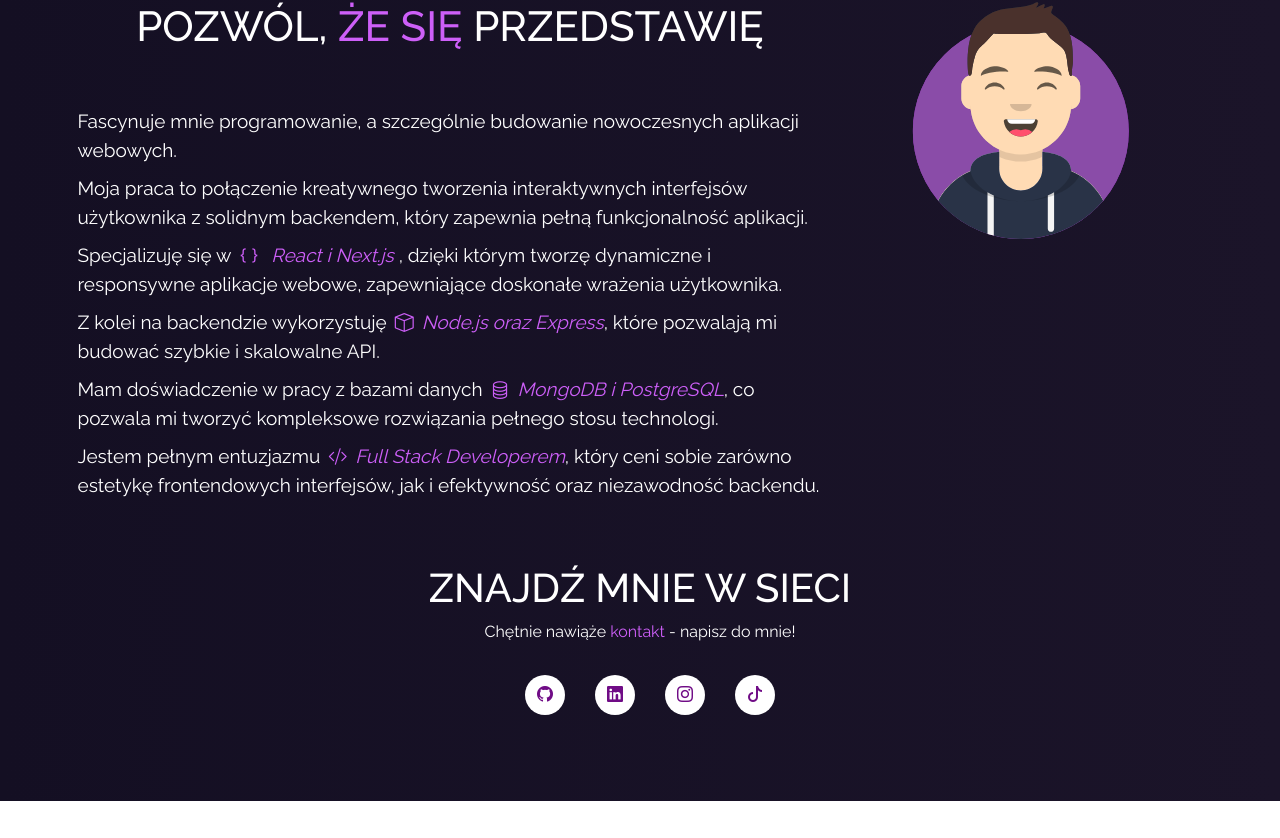
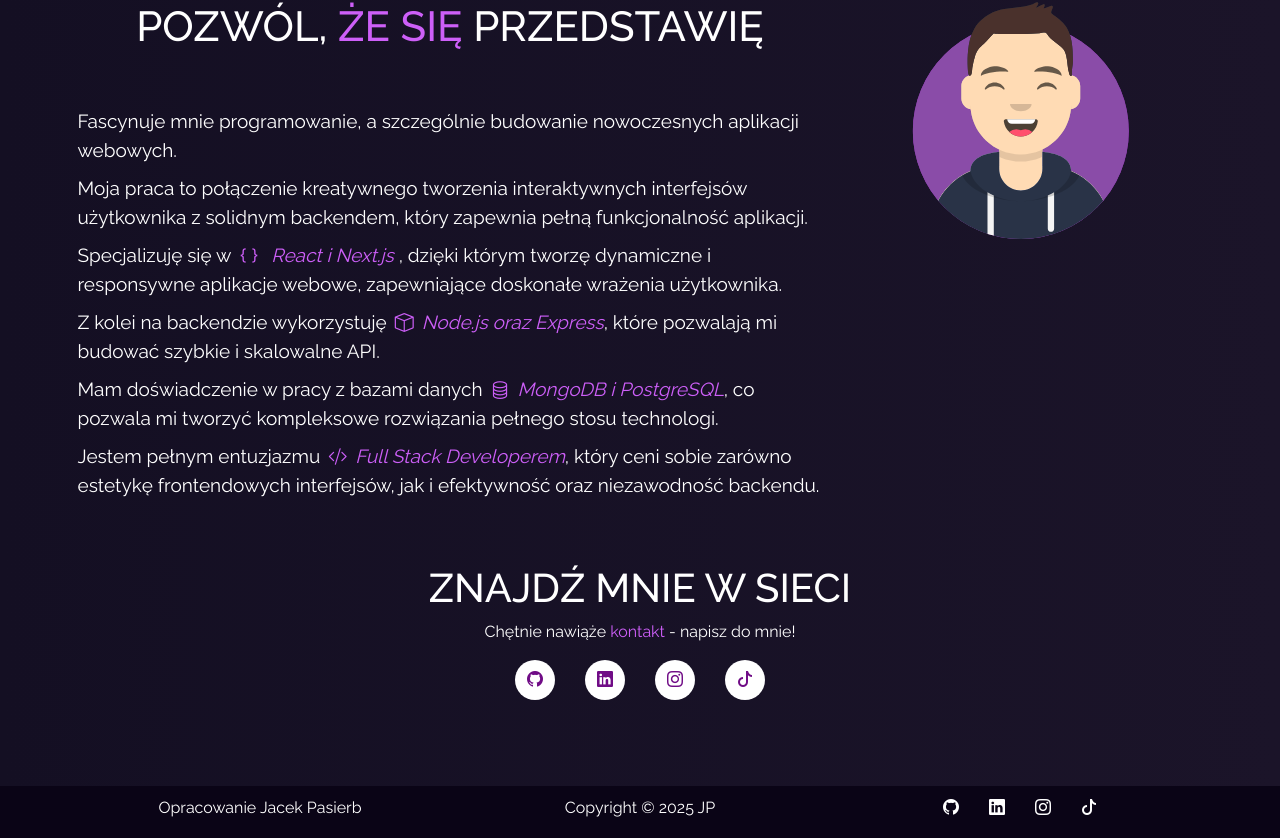
Before and after one commit to JacekPasierb/portfolio-next, a Next.js app: page / in a window 1280 px wide. Shown: the part 854-1692 px from the top of the page. Before the commit the page ends 1655 px from the top, so only its background shows below. Built offline with nearby package versions, Linux system fonts and the light colour scheme.

Commit message:
Feature/Footer - add section Footer

```diff
--- /dev/null
+++ b/src/app/components/Footer.tsx
@@ -0,0 +1,44 @@
+import React from "react";
+
+const socialLinks = [
+  {name: "GitHub", icon: "bi-github", href: "https://github.com"},
+  {name: "LinkedIn", icon: "bi-linkedin", href: "https://linkedin.com"},
+  {name: "Instagram", icon: "bi-instagram", href: "https://instagram.com"},
+  {name: "TikTok", icon: "bi-tiktok", href: "https://tiktok.com"},
+];
+
+const Footer = () => {
+  const currentYear = new Date().getFullYear();
+  return (
+    <footer className="footer text-center">
+      <div className="container">
+        <div className="row">
+          <div className="col-md-4">
+            <p>Opracowanie Jacek Pasierb </p>
+          </div>
+          <div className="col-md-4">
+            <p>Copyright © {currentYear} JP</p>
+          </div>
+          <div className="col-md-4">
+            <ul className="footer-social-links d-flex justify-content-center">
+              {socialLinks.map((link) => (
+                <li key={link.name} className="social-icons">
+                  <a
+                    href={link.href}
+                    className="footer-social-icons"
+                    target="_blank"
+                    rel="noopener noreferrer"
+                  >
+                    <i className={`bi ${link.icon}`} />
+                  </a>
+                </li>
+              ))}
+            </ul>
+          </div>
+        </div>
+      </div>
+    </footer>
+  );
+};
+
+export default Footer;
--- a/src/app/components/Navbar.tsx
+++ b/src/app/components/Navbar.tsx
@@ -3,7 +3,7 @@
 import React, {useEffect, useState} from "react";
 import NavLinks from "../ui/NavLinks";
 
-const Navigation = () => {
+const Navbar = () => {
   const [isScrolled, setIsScrolled] = useState(false);
 
   // Nasłuchiwanie na zdarzenie scroll
@@ -58,4 +58,4 @@ const Navigation = () => {
   );
 };
 
-export default Navigation;
+export default Navbar;
--- a/src/app/globals.css
+++ b/src/app/globals.css
@@ -41,6 +41,7 @@ body {
 
 ul {
   list-style: none;
+  padding: 0 !important;
 }
 
 /* Nawigacja */
@@ -317,7 +318,7 @@ ul {
   padding-inline: 15px;
 }
 
-.home-social-icons {
+.home-about-social-links .home-social-icons {
   display: flex;
   justify-content: center;
   align-items: center;
@@ -328,13 +329,24 @@ ul {
   transition: all 0.3s ease-in-out;
 }
 
-.home-social-icons:hover {
+.home-about-social-links .home-social-icons:hover {
   box-shadow: 0 0 15px 5px #87209e;
 }
 
-.social-icons i {
+.home-about-social-links .social-icons i {
   text-align: center;
   color: #700c86;
+}
+
+/* Footer */
+.footer {
+  background-color: #0a0416;
+  padding-top: 10px;
+  padding-bottom: 8px;
+}
+
+.footer .social-icons i {
+  color: #ffffff;
 }
 
 @media (max-width: 767px) {
--- a/src/app/layout.tsx
+++ b/src/app/layout.tsx
@@ -1,8 +1,9 @@
 import type {Metadata} from "next";
 import "./globals.css";
 import {raleway} from "./ui/fonts";
-import Navigation from "./components/Navbar";
 import ParticlesBackground from "./components/ParticlesBackground";
+import Navbar from "./components/Navbar";
+import Footer from "./components/Footer";
 
 export const metadata: Metadata = {
   title: "Create Next App",
@@ -30,8 +31,9 @@ export default function RootLayout({
       </head>
       <body className={`${raleway.className} `}>
         <ParticlesBackground />
-        <Navigation />
+        <Navbar />
         {children}
+        <Footer />
         <script
           src="https://cdn.jsdelivr.net/npm/bootstrap@5.1.3/dist/js/bootstrap.bundle.min.js"
           integrity="sha384-ka7Sk0Gln4gmtz2MlQnikT1wXgYsOg+OMhuP+IlRH9sENBO0LRn5q+8nbTov4+1p"
--- a/src/app/page.tsx
+++ b/src/app/page.tsx
@@ -5,6 +5,7 @@ import styles from "./page.module.css";
 import TypewriterEffect from "./components/TypewriterEffect";
 import {useEffect} from "react";
 import {gsap} from "gsap";
+import SocialLinks from "./ui/SocialLinks";
 
 export default function Home() {
   useEffect(() => {
@@ -192,26 +193,7 @@ export default function Home() {
                 - napisz do mnie!
               </p>
               <ul className="home-about-social-links d-flex justify-content-center">
-                <li className="social-icons">
-                  <a href="" className="home-social-icons">
-                    <i className="bi bi-github"></i>
-                  </a>
-                </li>
-                <li className="social-icons">
-                  <a href="" className="home-social-icons">
-                    <i className="bi bi-linkedin"></i>
-                  </a>
-                </li>
-                <li className="social-icons">
-                  <a href="" className="home-social-icons">
-                    <i className="bi bi-instagram"></i>
-                  </a>
-                </li>
-                <li className="social-icons">
-                  <a href="" className="home-social-icons">
-                    <i className="bi bi-tiktok"></i>
-                  </a>
-                </li>
+                <SocialLinks/>
               </ul>
             </div>
           </div>
--- /dev/null
+++ b/src/app/ui/SocialLinks.tsx
@@ -0,0 +1,28 @@
+import React from "react";
+
+const socialLinks = [
+  {name: "GitHub", icon: "bi-github", href: "https://github.com"},
+  {name: "LinkedIn", icon: "bi-linkedin", href: "https://linkedin.com"},
+  {name: "Instagram", icon: "bi-instagram", href: "https://instagram.com"},
+  {name: "TikTok", icon: "bi-tiktok", href: "https://tiktok.com"},
+];
+const SocialLinks = () => {
+  return (
+    <>
+      {socialLinks.map((link) => (
+        <li key={link.name} className="social-icons">
+          <a
+            href={link.href}
+            className="home-social-icons"
+            target="_blank"
+            rel="noopener noreferrer"
+          >
+            <i className={`bi ${link.icon}`} />
+          </a>
+        </li>
+      ))}
+    </>
+  );
+};
+
+export default SocialLinks;
```
Lines whose indentation alone changed are shown as unchanged.
